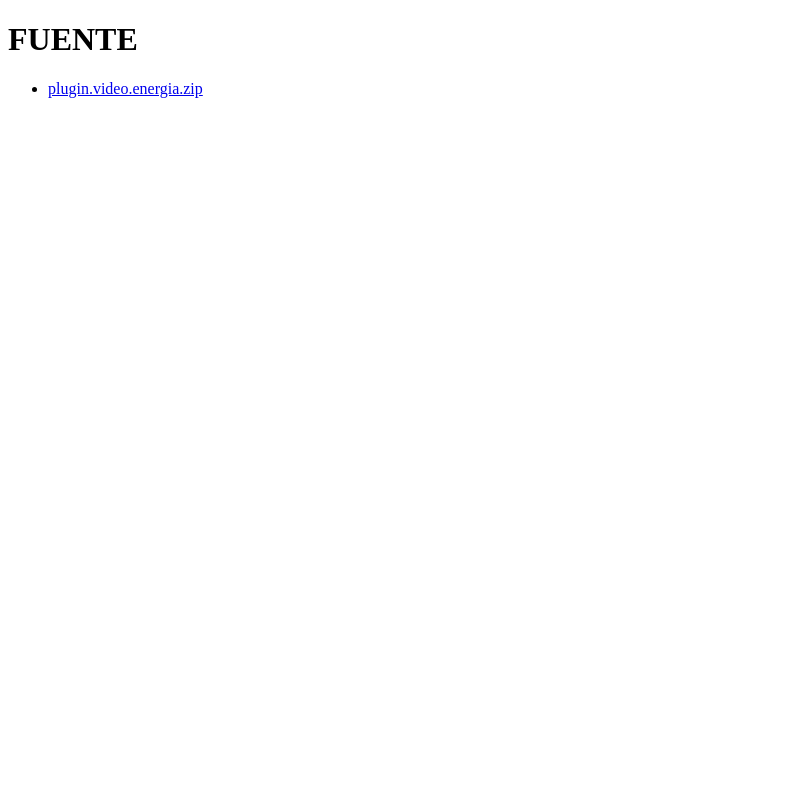
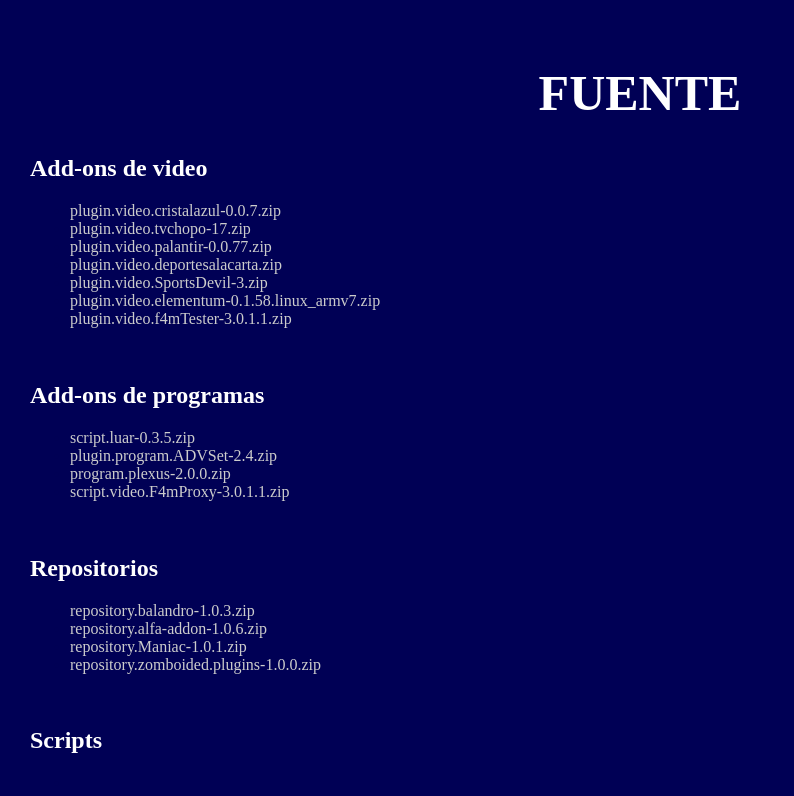
Before and after one commit to AddonEnergia/FUENTE, a plain HTML site: page index.html in a window 1280 px wide. Shown: the whole page, without its empty margins (0-794 px from the left). Drawn offline with Linux system fonts and the light colour scheme.

Commit message:
Update index.html

```diff
--- a/index.html
+++ b/index.html
@@ -1,12 +1,48 @@
 <!DOCTYPE html>
-<html>
+<html lang='es'>
 <head>
-<title>FUENTE</title>
+	<title>FUENTE</title>
+	<meta charset='UTF-8'>
+	<style type="text/css">
+		body { margin: 15px; padding: 15px; background: #000055; }
+		h1 { text-align: center; color: #FFFFFF; font-size: 50px; }
+		h2 { color: #FFFFFF; }
+		li { text-decoration: none; color: #000055; }
+		li a { text-decoration: none; color: #CCCCCC; }
+	</style>
 </head>
 <body>
-<h1>FUENTE</h1>
-<ul>
-<li><a href="plugin.video.energia.zip">plugin.video.energia.zip</a></li>
-</ul>
+	<h1>FUENTE</h1>
+	<h2>Add-ons de video</h2>
+	<ul>
+		<li><a href="plugin.video.cristalazul-0.0.7.zip">plugin.video.cristalazul-0.0.7.zip</a></li>
+		<li><a href="plugin.video.tvchopo-17.zip">plugin.video.tvchopo-17.zip</a></li>
+		<li><a href="plugin.video.palantir-0.0.77.zip">plugin.video.palantir-0.0.77.zip</a></li>
+		<li><a href="plugin.video.deportesalacarta.zip">plugin.video.deportesalacarta.zip</a></li>
+		<li><a href="plugin.video.SportsDevil-3.zip">plugin.video.SportsDevil-3.zip</a></li>
+		<li><a href="plugin.video.elementum-0.1.58.linux_armv7.zip">plugin.video.elementum-0.1.58.linux_armv7.zip</a></li>
+		<li><a href="plugin.video.f4mTester-3.0.1.1.zip">plugin.video.f4mTester-3.0.1.1.zip</a></li>
+	</ul>
+	<br>
+	<h2>Add-ons de programas</h2>
+	<ul>
+		<li><a href="script.luar-0.3.5.zip">script.luar-0.3.5.zip</a></li>
+		<li><a href="plugin.program.ADVSet-2.4.zip">plugin.program.ADVSet-2.4.zip</a></li>
+		<li><a href="program.plexus-2.0.0.zip">program.plexus-2.0.0.zip</a></li>
+		<li><a href="script.video.F4mProxy-3.0.1.1.zip">script.video.F4mProxy-3.0.1.1.zip</a></li>
+	</ul>
+	<br>
+	<h2>Repositorios</h2>
+	<ul>
+		<li><a href="repository.balandro-1.0.3.zip">repository.balandro-1.0.3.zip</a></li>
+		<li><a href="repository.alfa-addon-1.0.6.zip">repository.alfa-addon-1.0.6.zip</a></li>
+		<li><a href="repository.Maniac-1.0.1.zip">repository.Maniac-1.0.1.zip</a></li>
+		<li><a href="repository.zomboided.plugins-1.0.0.zip">repository.zomboided.plugins-1.0.0.zip</a></li>
+	</ul>
+	<br>
+	<h2>Scripts</h2>
+	<ul>
+		<li><a href=""></a></li>
+	</ul>
 </body>
 </html>
```
